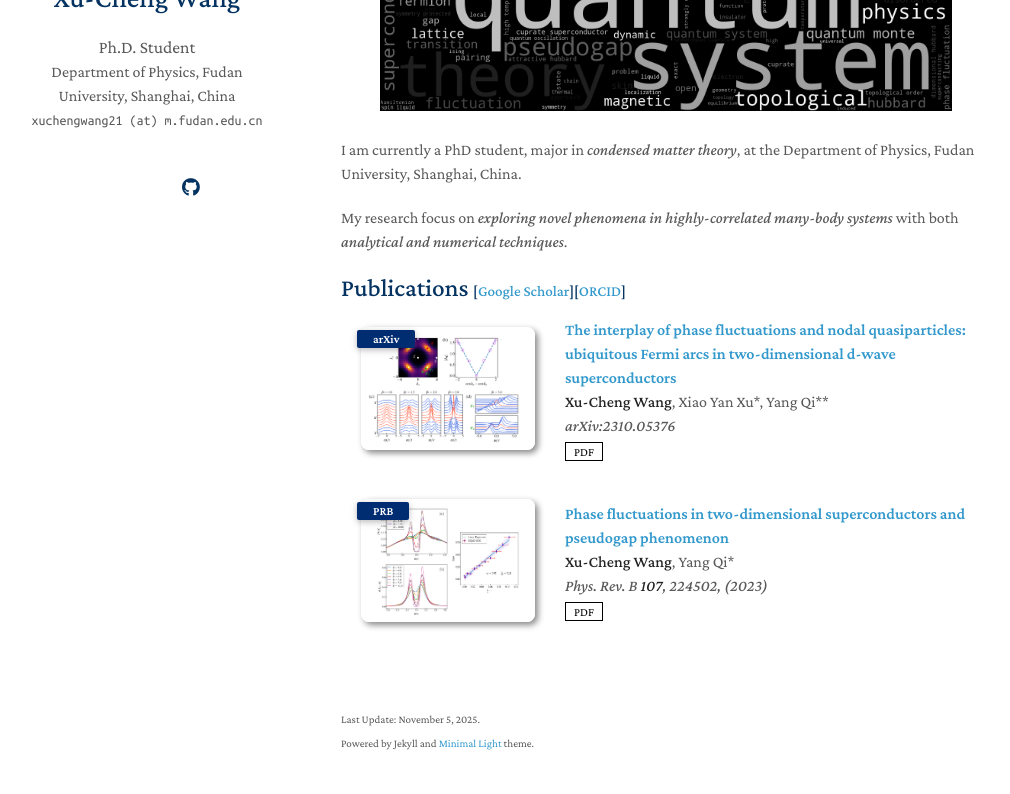
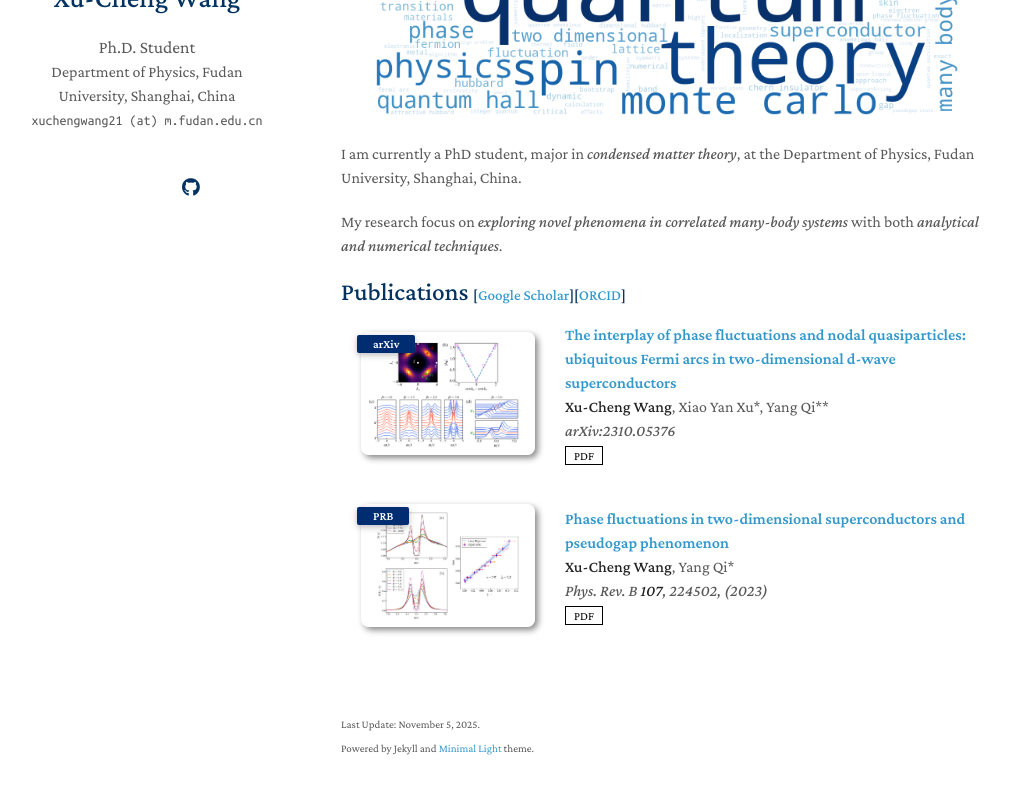
Before and after one commit to JefferyWangSH/JefferyWangSH.github.io, a Jekyll site: the page built from index.md, in a window 1280 px wide and 1081 px high, cut to the strip 252-1046 px from the top of the window. Shown: the whole strip, without its empty margins (129-1139 px from the left). Built offline with Jekyll 4.4.1, drawn with Linux system fonts in a browser that asks for light colours; nearby versions of some CDN libraries; a style sheet for code colours, icons or effects is not loaded.

Commit message:
updated wordcloud and avatar.

```diff
--- a/Gemfile
+++ b/Gemfile
@@ -18,3 +18,5 @@ gem "minima", "~> 2.0"
 gem "github-pages", group: :jekyll_plugins
 
 gem "webrick", ">= 0"
+
+gem "openssl", "~> 3.3.1"
--- a/index.md
+++ b/index.md
@@ -7,12 +7,12 @@ layout: homepage
 ## About Me
 
 <div style="text-align: center;">
-  <img src="assets/img/wordcloud.png" alt="wordcloud" style="width: 88%; display: inline-block; margin-bottom: 20px;">
+  <img src="assets/img/wordcloud.png" alt="wordcloud" style="width: 90%; display: inline-block; margin-bottom: 20px;">
 </div>
 
 I am currently a PhD student, major in *condensed matter theory*, at the Department of Physics, Fudan University, Shanghai, China.
 
-My research focus on *exploring novel phenomena in highly-correlated many-body systems* with both *analytical and numerical techniques*.
+My research focus on *exploring novel phenomena in correlated many-body systems* with both *analytical and numerical techniques*.
 
 <!-- ## Research Interests
 
```
Also changed, not shown: 404.html (+4 -7 lines), assets/img/wordcloud.png, 3 other files.
